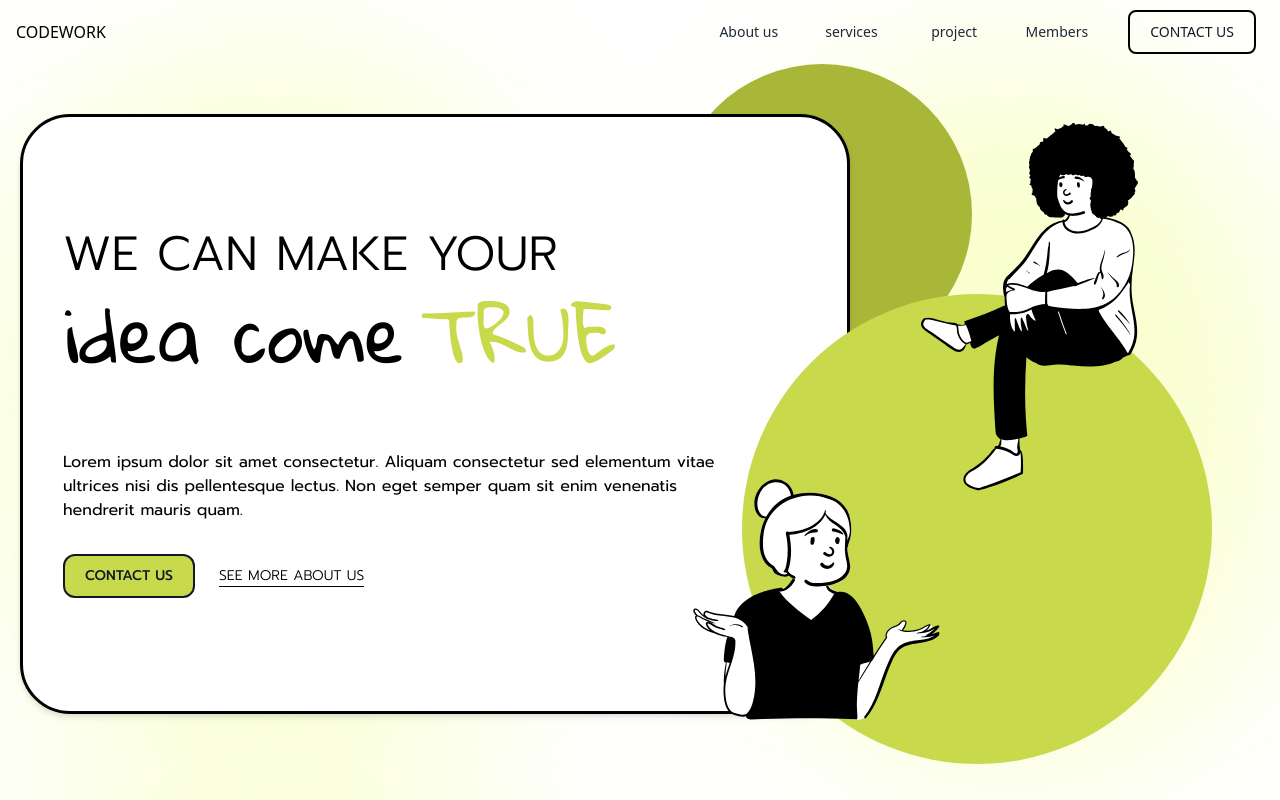
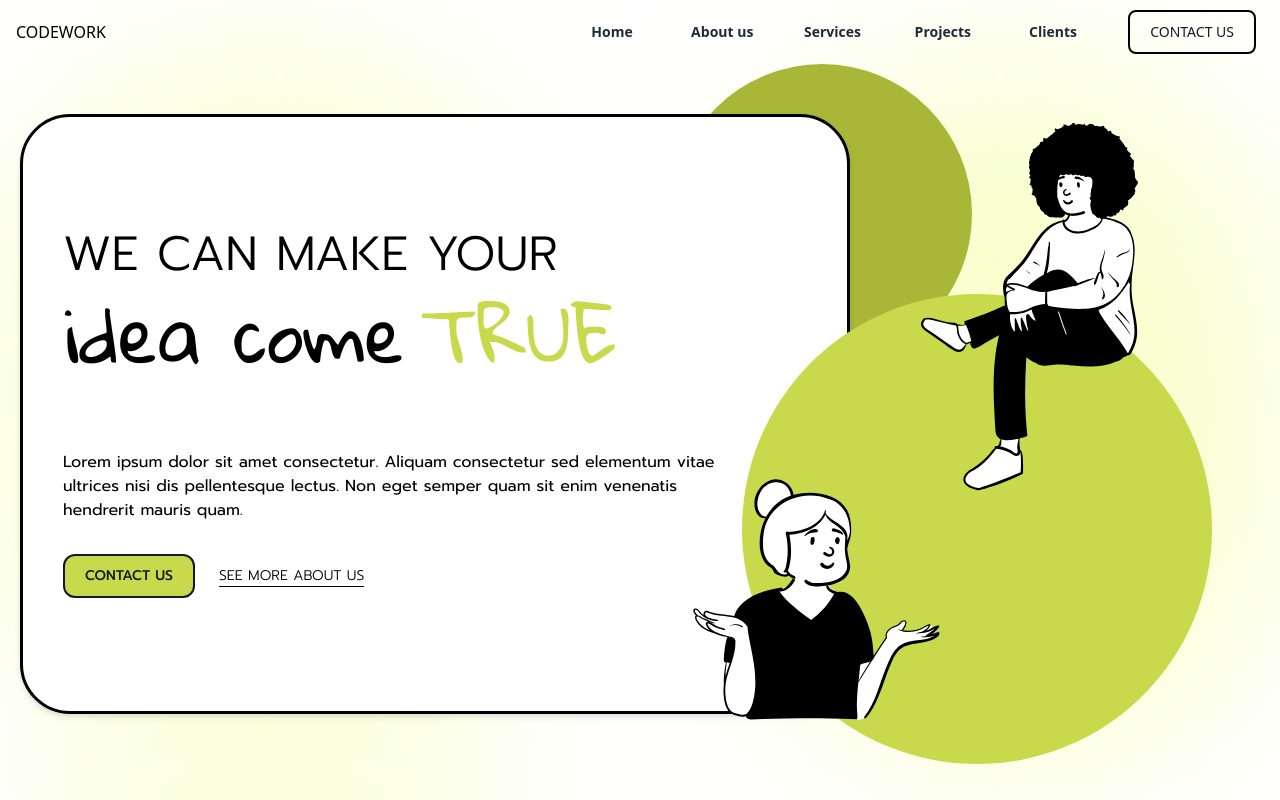
Before and after one commit to The-Alzhemist/codework-landing-page, a Next.js app: page / in a window 1280 px wide. Shown: the top 800 px of the page. Built offline with nearby package versions, Linux system fonts and the light colour scheme.

Commit message:
update: nav hover

```diff
--- a/components/AppLayout/components/NavigationBar/NavigationBar.tsx
+++ b/components/AppLayout/components/NavigationBar/NavigationBar.tsx
@@ -3,16 +3,16 @@ import withNavigation from "./withNavigation";
 
 const NavigationBar = () => {
   return (
-
-      <nav className="grid grid-cols-[30%_70%] px-4  max-w-7xl mx-auto h-16 items-center ">
+      <nav className="grid grid-cols-[40%_60%] px-4  max-w-7xl mx-auto h-16 items-center ">
         <div>CODEWORK</div>
 
         <div className="hidden md:flex items-center justify-end gap-x-10">
-          <ul className=" hidden md:grid grid-cols-4 justify-center gap-x-10 justify-items-center items-center text-sm text-slate-800 ">
-            <li className="bg-codework">About us</li>
-            <li className="text-yellow">services</li>
-            <li>project</li>
-            <li>Members</li>
+          <ul className=" hidden md:grid grid-cols-5 justify-center gap-x-10 justify-items-center items-center text-sm text-slate-800 font-bold">
+            <li className="cursor-pointer hover:bg-custom-gradient p-1">Home</li>
+            <li className="cursor-pointer hover:bg-custom-gradient p-1">About us</li>
+            <li className="cursor-pointer hover:bg-custom-gradient p-1">Services</li>
+            <li className="cursor-pointer hover:bg-custom-gradient p-1">Projects</li>
+            <li className="cursor-pointer hover:bg-custom-gradient p-1">Clients</li>
           </ul>
           <button className="py-2.5 px-5 mr-2 text-sm font-medium text-gray-900  rounded-lg border-2 border-black hover:bg-[#C8D94C]">
             CONTACT US
--- a/tailwind.config.js
+++ b/tailwind.config.js
@@ -8,16 +8,19 @@ module.exports = {
   ],
   theme: {
     extend: {
-      backgroundImage: {
-        'gradient-radial': 'radial-gradient(var(--tw-gradient-stops))',
-        'gradient-conic':
-          'conic-gradient(from 180deg at 50% 50%, var(--tw-gradient-stops))',
-      },
+      backgroundImage: (theme) => ({
+        'custom-gradient': 'linear-gradient(180deg, transparent 50%, #E9FB64 50% 90%, rgba(0, 0, 0, 0) 90%)',
+      }),
+
       fontFamily: {
         prompt: ['var(--font-prompt)'],
         gloriaHallelujah:['var(--font-gloria-hallelujah)']
       },
+
     },
+
+
+
     // colors: {
     //    primary: '#C8D94C',
     //    secondary: '#',
```
Also changed, not shown: public/codework-logo.png (added).
